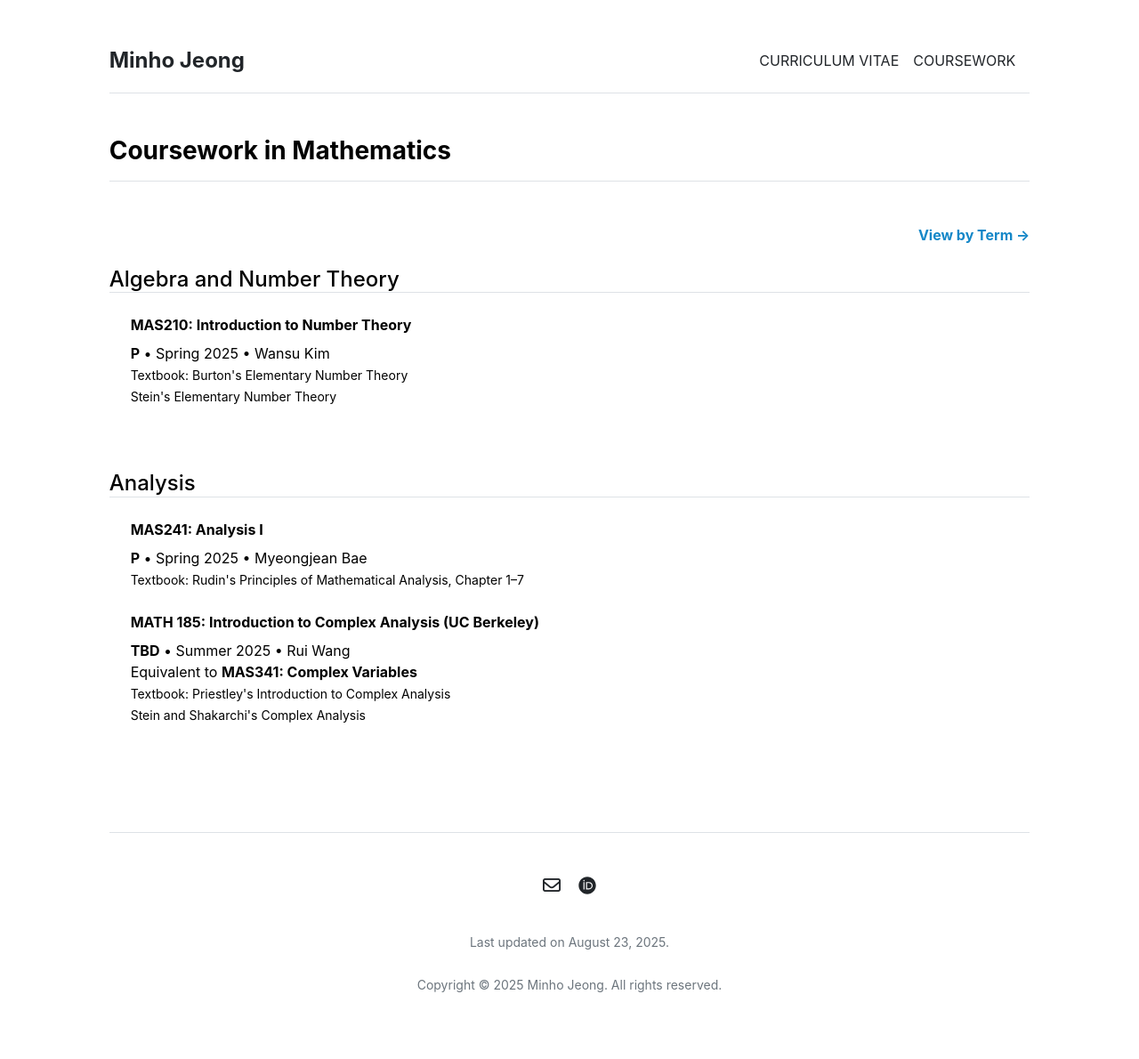
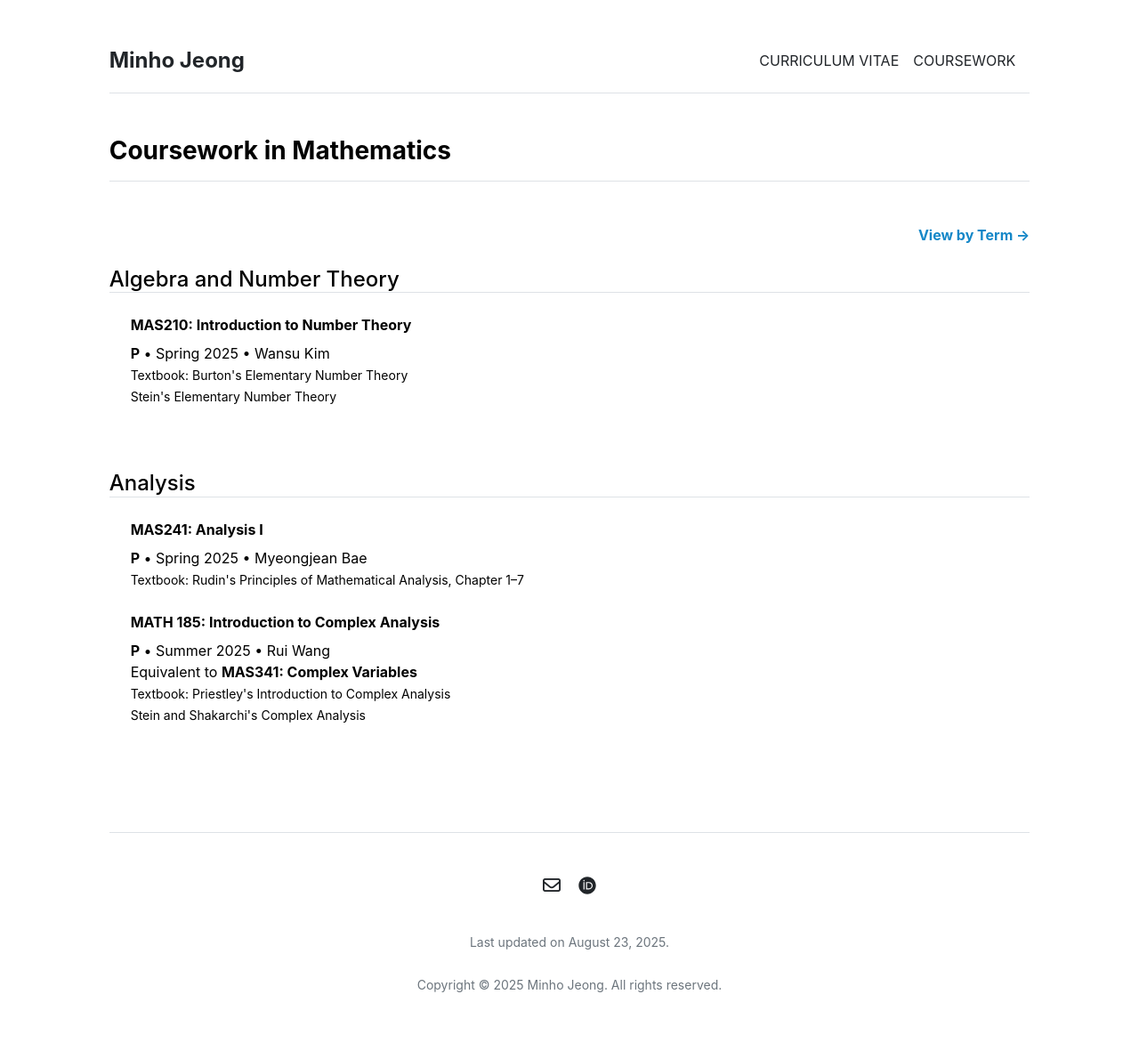
Before and after one commit to mino-jeong/mino-jeong.github.io, a Jekyll site: the page built from coursework-field.md, in a window 1280 px wide. Shown: the whole page at 89% size. Built offline with Jekyll 4.4.1, drawn with Linux system fonts in a browser that asks for light colours.

Commit message:
Update 4-analysis.yml

```diff
--- a/_data/coursework-field/4-analysis.yml
+++ b/_data/coursework-field/4-analysis.yml
@@ -6,8 +6,8 @@
 #  description: '<strong>TBD</strong> • Fall 2025 (expected) • TBD'
 #  textbook: "TBD<!--Rudin's Principles of Mathematical Analysis--->"
 
-- title: 'MATH 185: Introduction to Complex Analysis (UC Berkeley)'
-  description: '<strong>TBD</strong> • Summer 2025 • Rui Wang<br>
+- title: 'MATH 185: Introduction to Complex Analysis'
+  description: '<strong>P</strong> • Summer 2025 • Rui Wang<br>
   Equivalent to <strong>MAS341: Complex Variables</strong>'
   textbook: "Priestley's Introduction to Complex Analysis<br>
   Stein and Shakarchi's Complex Analysis"
```
